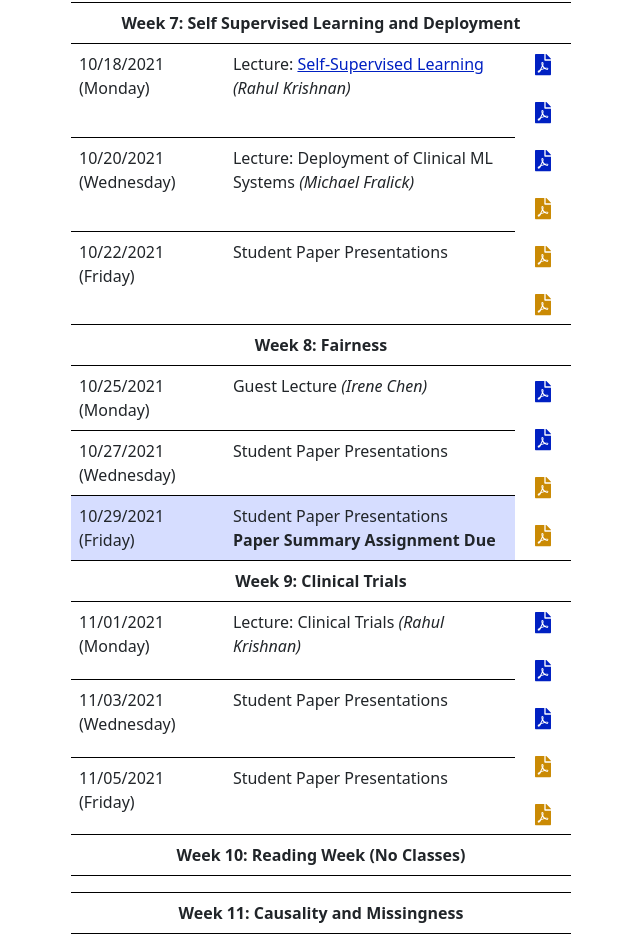
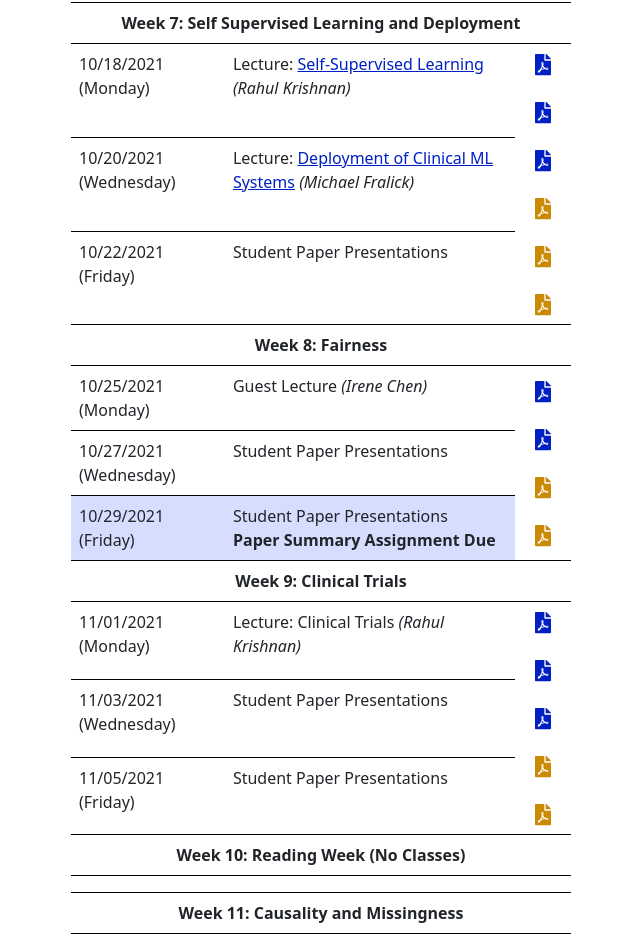
Before and after one commit to CSC2541HF-2021/CSC2541HF-2021.github.io, a Next.js app: page /schedule in a window 1280 px wide. Shown: the part 1900-2835 px from the top of the page, without its empty margins (319-959 px from the left). Built offline with nearby package versions, Linux system fonts and the light colour scheme; what @tailwindcss/typography would draw is missing.

Commit message:
Add Guest Lecture 3 slides; minor tfix of medical imaging link on schedule page

```diff
--- a/pages/schedule.js
+++ b/pages/schedule.js
@@ -256,7 +256,7 @@ export default function Home() {
               </tr>
               <tr>
                 <td>10/13/2021 (Wednesday)</td>
-                <td>Lecture: <a href="lectures/csc2541_lecture8-imaging.pdf" target="_blank"> Medical Imaging </a> <i>(Rahul Krishnan)</i></td>
+                <td>Lecture: <a href="lectures/csc2541_lecture8-imaging.pdf" target="_blank"> Medical Imaging</a> <i>(Rahul Krishnan)</i></td>
               </tr>
               <tr>
                 <td>10/15/2021 (Friday)</td>
@@ -297,7 +297,7 @@ export default function Home() {
               </tr>
               <tr>
                 <td>10/20/2021 (Wednesday)</td>
-                <td>Lecture: Deployment of Clinical ML Systems <i>(Michael Fralick)</i></td>
+                <td>Lecture: <a href="talks/csc2541_guest_lecture3_Fralick.pdf" target="_blank">Deployment of Clinical ML Systems</a> <i>(Michael Fralick)</i></td>
               </tr>
               <tr>
                 <td>10/22/2021 (Friday)</td>
```
Also changed, not shown: 1 other file (tests, documents, lock files or other folders).
